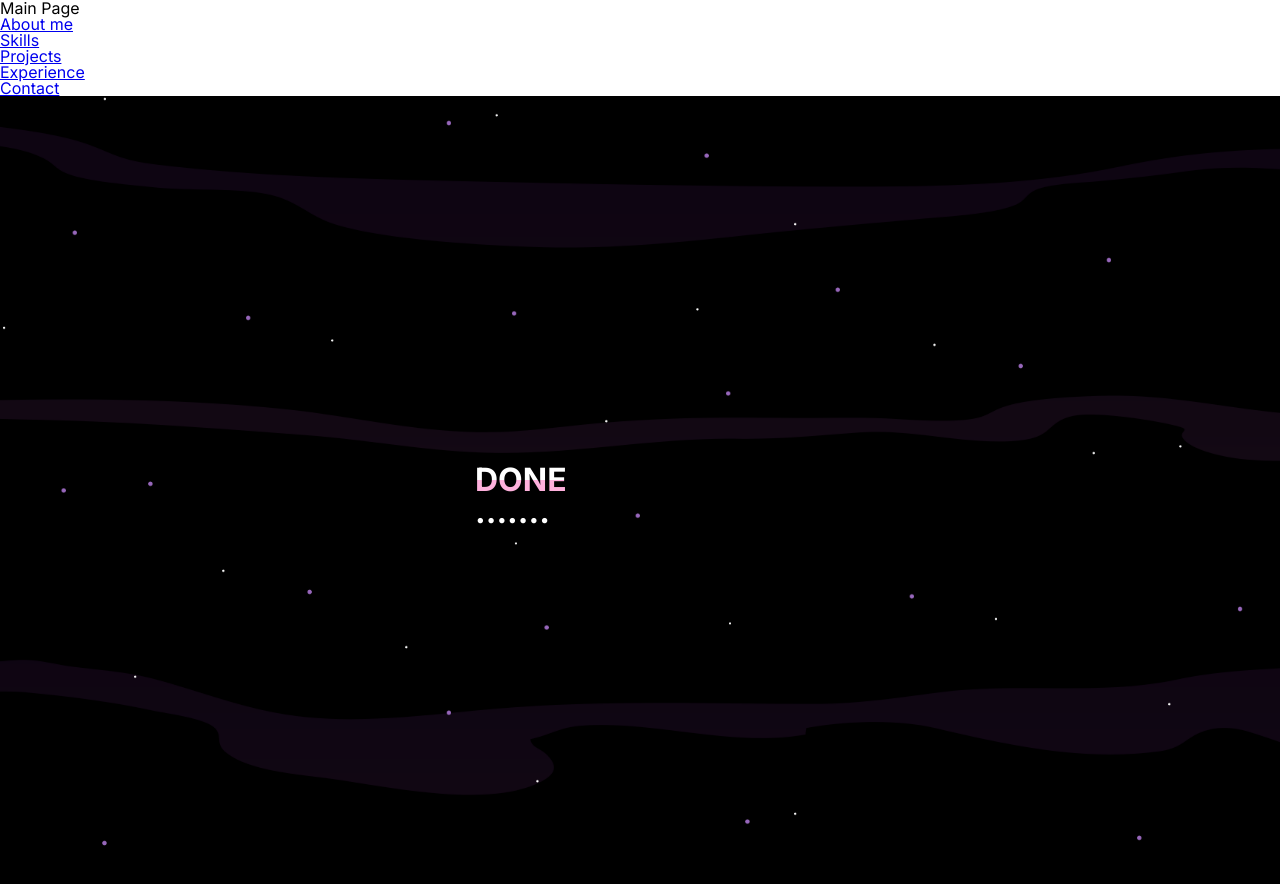
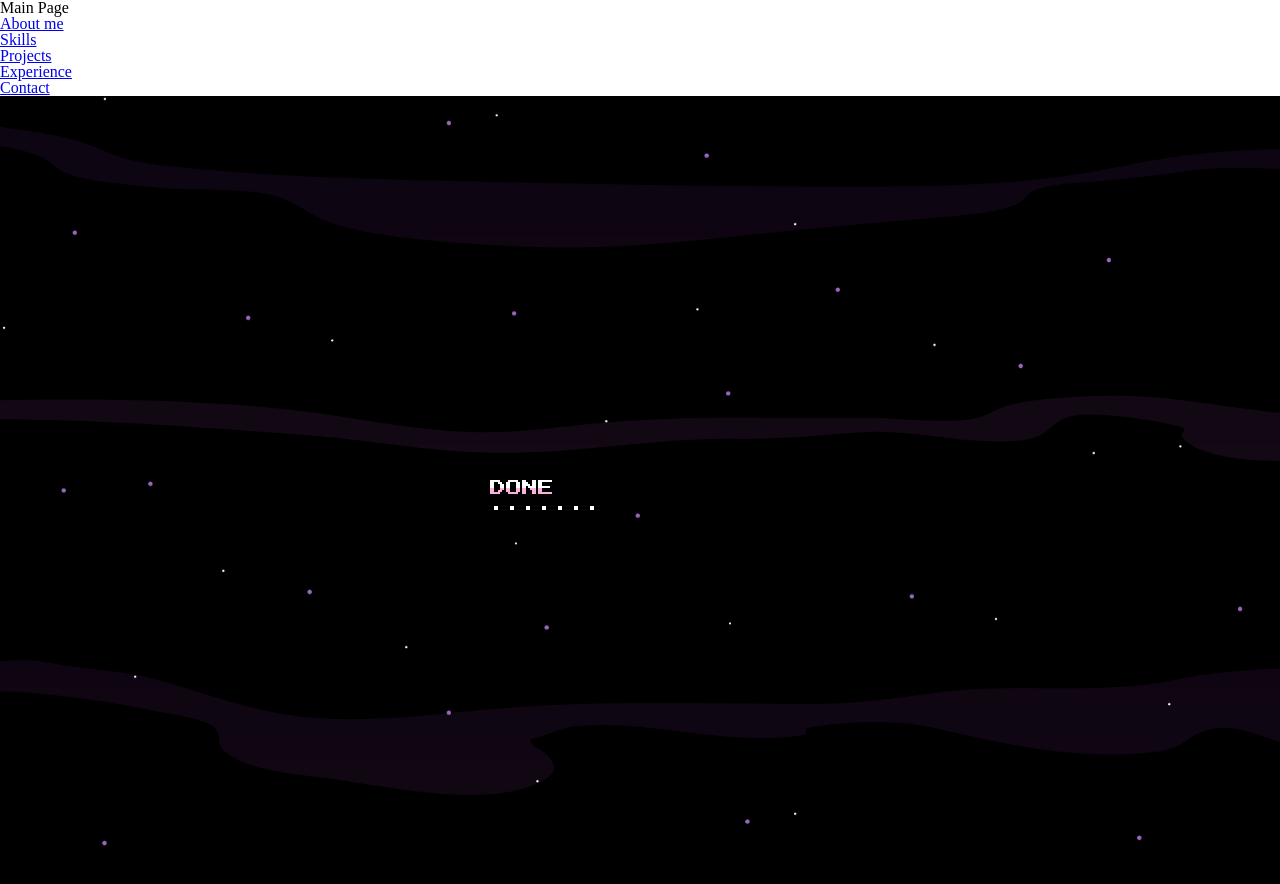
Before and after one commit to Rozycos/retro-game, a Next.js app: page / in a window 1280 px wide. Shown: the top 884 px of the page. Built offline with nearby package versions, Linux system fonts and the light colour scheme.

Commit message:
fonts settings

```diff
--- a/app/layout.js
+++ b/app/layout.js
@@ -1,18 +1,28 @@
-import { Inter } from "next/font/google"; //add fonts
-//import "./globals.css";
+import { Press_Start_2P, Pixelify_Sans } from "next/font/google";; //add fonts
 import "../styles/globals.scss";
-
-const inter = Inter({ subsets: ["latin"] });
 
 export const metadata = {
   title: "Create Next App",
   description: "Generated by create next app",
 };
 
+export const pixelify_sans = Pixelify_Sans({
+  subsets: ['latin'],
+  variable: '--font-pixelify_sans',
+  display: 'swap',
+});
+
+export const press_start_2p = Press_Start_2P({
+  weight: ['400'],
+  subsets: ['latin'],
+  variable: '--font-press_start_2p',
+  display: 'swap',
+});
+
 export default function RootLayout({ children }) {
   return (
     <html lang="en">
-      <body className={inter.className}>{children}</body>
+      <body className={`${press_start_2p.variable} ${pixelify_sans.variable}`}>{children}</body>
     </html>
   );
 }
--- a/components/common/Loader.jsx
+++ b/components/common/Loader.jsx
@@ -23,7 +23,7 @@ export default function Loader({dots, time, initialText, finalText}) {
 
     return (
         <main className="loader">
-		    <div className="loader__message loader__message--dual-color">{loadingText}</div>
+		    <div className="loader__message dual-color-text">{loadingText}</div>
             <div className="loader__message loader__message--dots">{loadingDots}</div>
 	    </main>
     );
--- a/styles/elements/_loader.scss
+++ b/styles/elements/_loader.scss
@@ -13,22 +13,14 @@
 }
 
 .loader__message {
-	//font-family: "Pixelify Sans";
-	font-size: 2rem;
-	font-weight: bold;
+	//font-family: $font-pixelify;
+    font-family: $font-press-start;
+	font-size: 1rem;
+	//font-weight: bold;
 	text-transform: uppercase;
     color: white;
-	width: 330px;
+	width: 300px;
 
-    &--dual-color {
-
-        text-align:left;
-        background: linear-gradient(to bottom, white 50%, #FEB0DC 50%);
-        -webkit-background-clip: text;
-        -webkit-text-fill-color: transparent;
-        background-clip: text;
-        color: transparent;
-    }
     &--dots {
         text-align:left;
         //color: white;
--- a/styles/generic/_base.scss
+++ b/styles/generic/_base.scss
@@ -1,10 +1,10 @@
 
-* {
-    box-sizing: border-box;
-}
+// * {
+//     box-sizing: border-box;
+// }
 
 // html {
-//     font-family: $font-ubuntu;
+//     font-family: var(--font-pixelify_sans);
 //  }
 
 // .container {
--- /dev/null
+++ b/styles/generic/_typography.scss
@@ -0,0 +1,8 @@
+.dual-color-text {
+    text-align:left;
+    background: linear-gradient(to bottom, white 50%, #FEB0DC 50%);
+    -webkit-background-clip: text;
+    -webkit-text-fill-color: transparent;
+    background-clip: text;
+    color: transparent;
+}
--- a/styles/globals.scss
+++ b/styles/globals.scss
@@ -1,10 +1,12 @@
 /* Generic */
 @import "generic/reset";
 @import "generic/box-sizing";
+@import "generic/typography";
+@import "generic/base";
 
 /* Settings */
 //@import "settings/index";
-//@import "settings/fonts";
+@import "settings/fonts";
 //@import "settings/colors";
 
 /* Elements */
--- a/styles/settings/_fonts.scss
+++ b/styles/settings/_fonts.scss
@@ -1,4 +1,7 @@
-$font-ubuntu: 'Ubuntu Mono', monospace; //main font
-$font-pixelify: 'Pixelify Sans', sans-serif; //secondary font
+//$font-ubuntu: 'Ubuntu Mono', monospace; //main font
+//$font-pixelify: 'Pixelify Sans', sans-serif; //secondary font
 // $font-varela: 'Varela', sans-serif; //title font for slider
 // $logo-font: 'Croissant One', cursive; //logo font
+
+$font-pixelify: var(--font-pixelify_sans);;
+$font-press-start: var(--font-press_start_2p);
```
